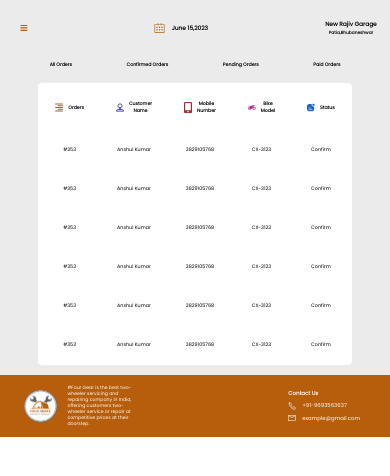
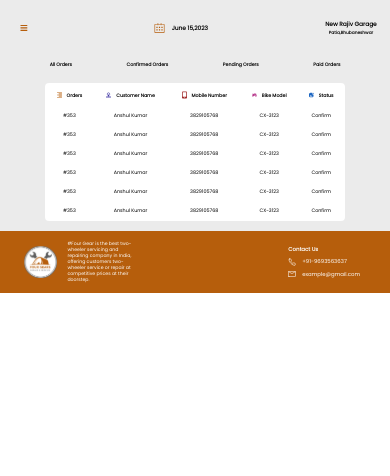
Before and after one commit to anshulkumarx7/fourGear-partner, a React (Vite) app: page / in a window 390 px wide. Shown: the top 476 px of the page. Built offline with nearby package versions, Linux system fonts and the light colour scheme.

Commit message:
fix changes

```diff
--- a/src/Styles/Order.css
+++ b/src/Styles/Order.css
@@ -102,11 +102,14 @@
   .orderBars{
     display: unset;
   }
-  .fourGearPartnerOrderTableHeader img{
-    height:1.3rem;
-    width:1.3rem;
+  .fourGearPartnerOrderMenus a{
+    padding:0.5rem;
   }
-  .fourGearPartnerOrderMenus a{
+  .fourGearPartnerOrderDetailTable img{
+    width:1rem;
+    height:1rem;
+  }
+  .fourGearPartnerOrderDetailTable th,.fourGearPartnerOrderDetailTable td{
     padding:0.5rem;
   }
   .calender{
```
